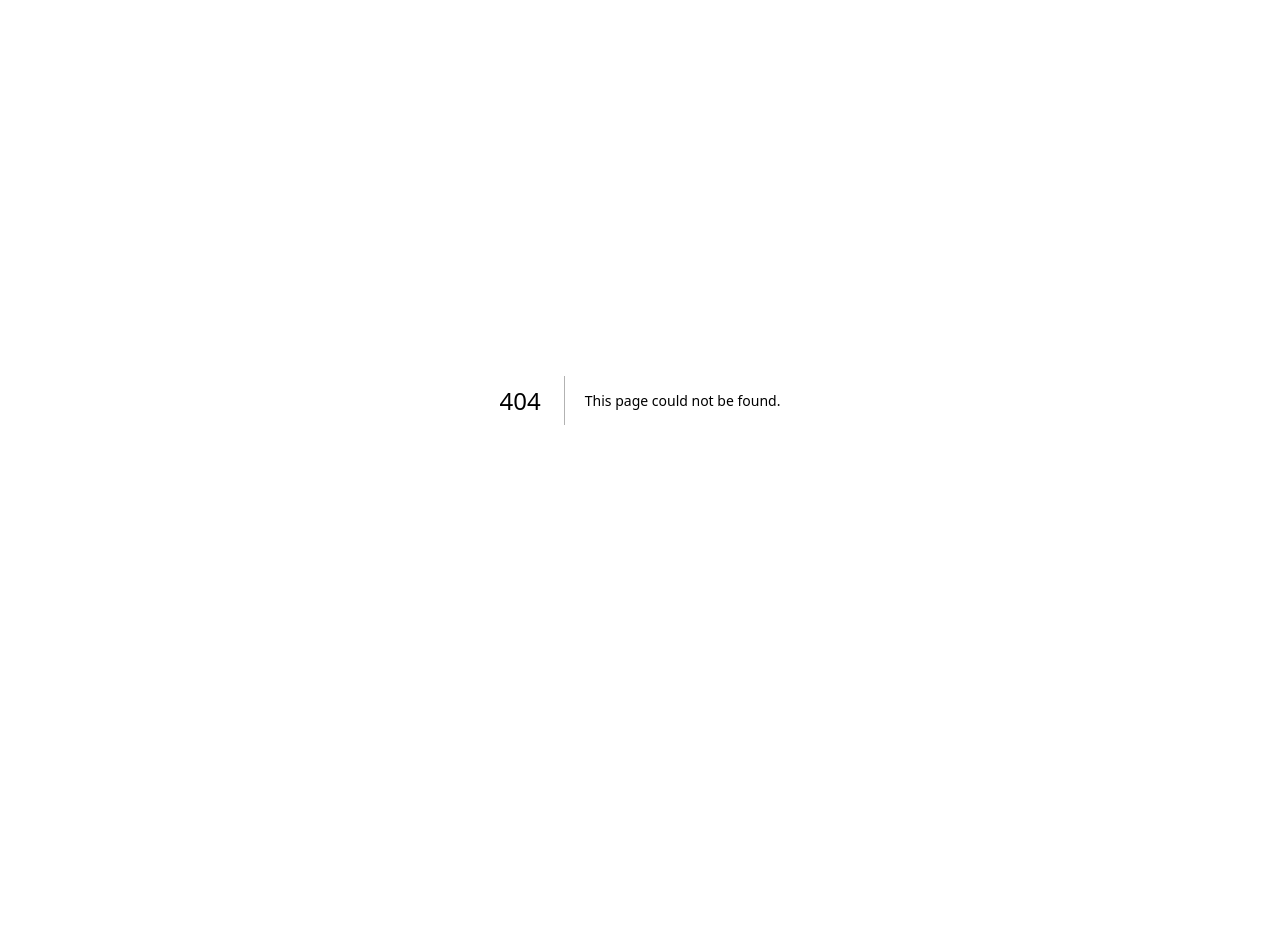
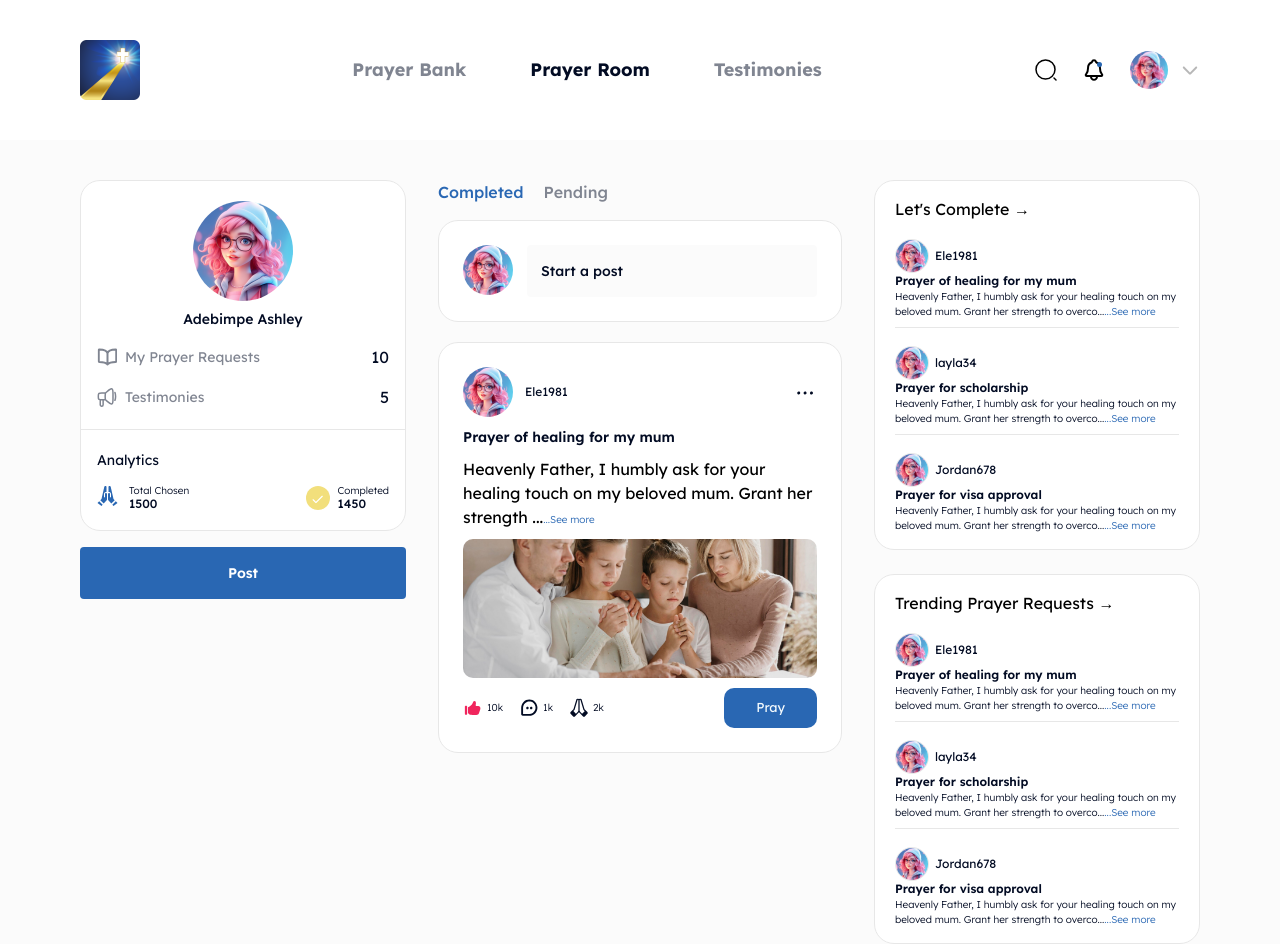
Before and after one commit to CRIMSON-CORP/kingdon-portal, a Next.js app: page /dashboard/prayer-room in a window 1280 px wide. Before the commit this address had no page. Before the commit the page ends 800 px from the top, so only its background shows below. Built offline with nearby package versions, Linux system fonts and the light colour scheme.

Commit message:
made prayer page, installed next auth

```diff
--- a/package.json
+++ b/package.json
@@ -11,6 +11,7 @@
   "dependencies": {
     "framer-motion": "^11.3.21",
     "next": "14.2.5",
+    "next-auth": "^4.24.7",
     "react": "^18",
     "react-dom": "^18",
     "shadcn-ui": "^0.8.0"
--- /dev/null
+++ b/src/app/dashboard/prayer-room/NavBar.tsx
@@ -0,0 +1,25 @@
+"use client";
+
+import Link from "next/link";
+import { usePathname } from "next/navigation";
+
+function NavBar() {
+  const pathname = usePathname();
+  const path = pathname.split("/")[3];
+
+  return (
+    <nav className="[&>[data-active='true']]:text-[#2967b3] text-[#808591] text-base font-medium font-['Lexend Deca'] flex gap-5 items-center">
+      <Link href="/dashboard/prayer-room" data-active={path === undefined}>
+        Completed
+      </Link>
+      <Link
+        href="/dashboard/prayer-room?page=pending"
+        data-active={path === "pending"}
+      >
+        Pending
+      </Link>
+    </nav>
+  );
+}
+
+export default NavBar;
--- /dev/null
+++ b/src/app/dashboard/prayer-room/layout.tsx
@@ -0,0 +1,14 @@
+import NavBar from "./NavBar";
+
+export default function RootLayout({
+  children,
+}: Readonly<{
+  children: React.ReactNode;
+}>) {
+  return (
+    <div className="flex flex-col gap-4">
+      <NavBar />
+      <div className="flex flex-col gap-5">{children}</div>
+    </div>
+  );
+}
--- /dev/null
+++ b/src/app/dashboard/prayer-room/page.tsx
@@ -0,0 +1,13 @@
+import PostPrayerFeed from "@/components/PostPrayerFeed";
+import PrayerCard from "@/components/PrayerCard";
+function page({ searchParams }: PageProps) {
+  const { page } = searchParams;
+  return (
+    <>
+      <PostPrayerFeed />
+      <PrayerCard />
+    </>
+  );
+}
+
+export default page;
--- a/src/components/Header/index.tsx
+++ b/src/components/Header/index.tsx
@@ -25,17 +25,17 @@
 
 const navItems: NavItem[] = [
   {
-    href: "/",
+    href: "/dashboard",
     name: "Prayer Bank",
     matchers: ["/", "dashbaord", undefined],
   },
   {
-    href: "/prayer-room",
+    href: "/dashboard/prayer-room",
     name: "Prayer Room",
     matchers: ["prayer-room"],
   },
   {
-    href: "/testimonies",
+    href: "/dashboard/testimonies",
     name: "Testimonies",
     matchers: ["testimonies"],
   },
--- /dev/null
+++ b/src/types/index.d.ts
@@ -0,0 +1,4 @@
+interface PageProps {
+  params: { slug: string };
+  searchParams: { [key: string]: string | string[] | undefined };
+}
```
Also changed, not shown: 1 other file (tests, documents, lock files or other folders).
